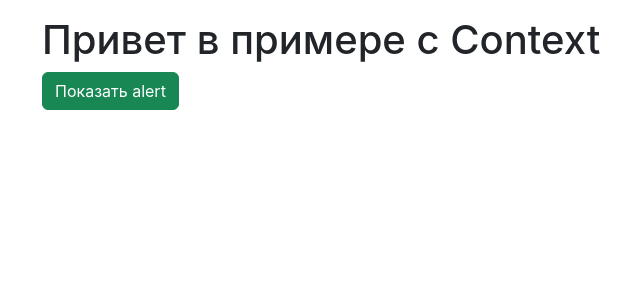
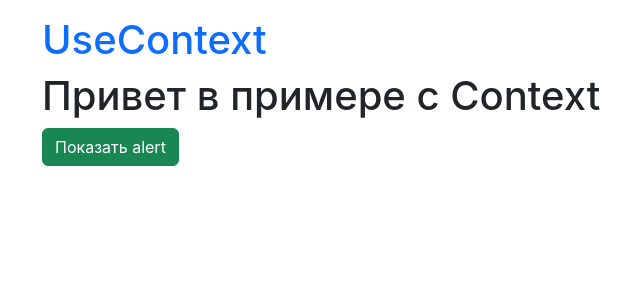
Before and after one commit to igorbelikov2009/reacts-hooks, a React (Create React App) app: page / in a window 1280 px wide. Shown: the top 300 px of the page, without its empty margins (40-680 px from the left). Built offline with nearby package versions, Linux system fonts and the light colour scheme.

Commit message:
UseContextHook

```diff
--- a/src/App.js
+++ b/src/App.js
@@ -1,17 +1,11 @@
 import React from "react";
-import Main from "./examples/Main.tsx";
-import Alert from "./alert/Alert.tsx";
-import AlertProvider from "./alert/AlertContext";
+import UseContextHook from "./components/UseContextHook.tsx";
 
 function App() {
   return (
-    <AlertProvider>
-      <div className="container pt-3">
-        <Alert />
-
-        <Main />
-      </div>
-    </AlertProvider>
+    <div>
+      <UseContextHook />
+    </div>
   );
 }
 
--- /dev/null
+++ b/src/components/UseContextHook.tsx
@@ -0,0 +1,19 @@
+import React from "react";
+import Main from "../examples/Main";
+import Alert from "../alert/Alert";
+import AlertProvider from "../alert/AlertContext";
+
+function UseContextHook() {
+  return (
+    <AlertProvider>
+      <div className="container pt-3">
+        <h1 className="text-primary">UseContext</h1>
+        <Alert />
+
+        <Main />
+      </div>
+    </AlertProvider>
+  );
+}
+
+export default UseContextHook;
--- a/src/components/UseStateHook.tsx
+++ b/src/components/UseStateHook.tsx
@@ -41,7 +41,9 @@ function UseStateHook() {
   return (
     <div>
       <h1 className="text-primary"> UseState</h1>
+
       <h2>Счётчик {counter} </h2>
+
       <button onClick={increment} className="btn btn-success">
         Добавить
       </button>
```
Also changed, not shown: src/alert/Alert.js (renamed from src/alert/Alert.tsx), src/examples/Main.js (renamed from src/examples/Main.tsx).
